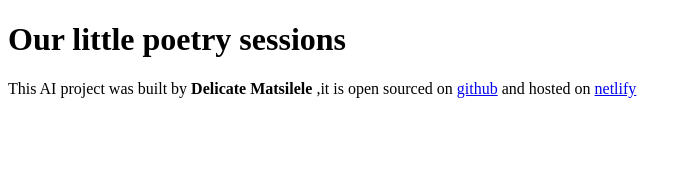
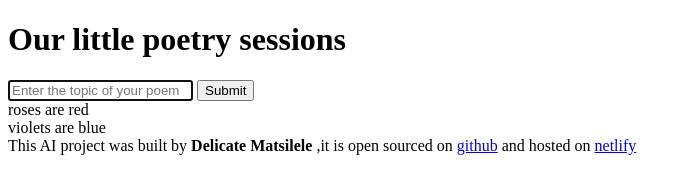
Before and after one commit to DelicateM/Poem-generator, a plain HTML site: page index.html in a window 1280 px wide. Shown: the whole page, without its empty margins (0-691 px from the left). Drawn offline with Linux system fonts and the light colour scheme.

Commit message:
Added basic html structure

```diff
--- a/index.html
+++ b/index.html
@@ -7,10 +7,31 @@
     <link rel="stylesheet" href="css/style.css" />
   </head>
   <body>
-    <h1>Our little poetry sessions</h1>
+    <header><h1>Our little poetry sessions</h1></header>
+    <main>
+      <form>
+        <input
+          type="text"
+          placeholder="Enter the topic of your poem"
+          autofocus
+          required
+          autocomplete="off"
+        />
+        <input type="submit" />
+      </form>
+      <div>
+        roses are red
+        <br />
+        violets are blue
+      </div>
+    </main>
     <footer>
       This AI project was built by <strong>Delicate Matsilele</strong> ,it is
-      open sourced on <a href="https://github.com/DelicateM/Poem-generator" target="_blank">github</a> and hosted on
+      open sourced on
+      <a href="https://github.com/DelicateM/Poem-generator" target="_blank"
+        >github</a
+      >
+      and hosted on
       <a href="https://poems-with-ai.netlify.app/" target="_blank">netlify</a>
     </footer>
     <script src="javascript.js/index.js"></script>
```
